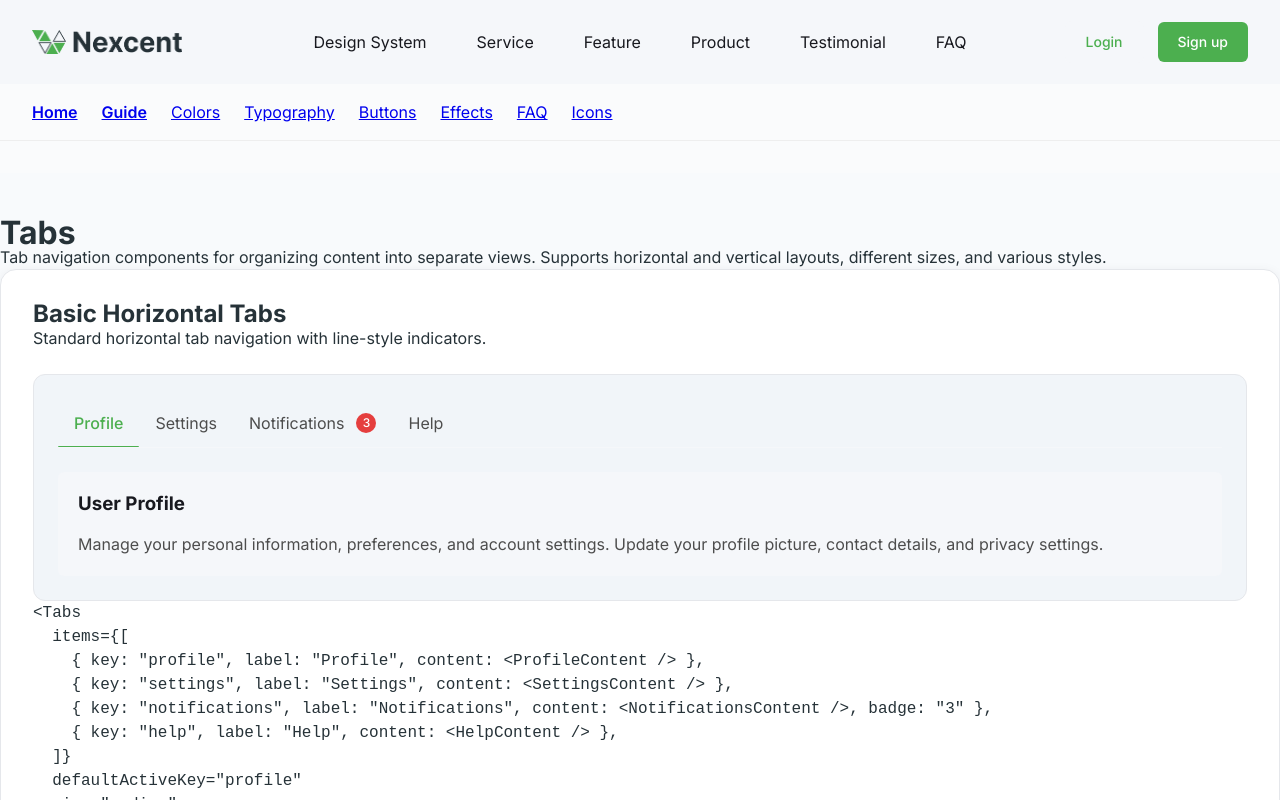
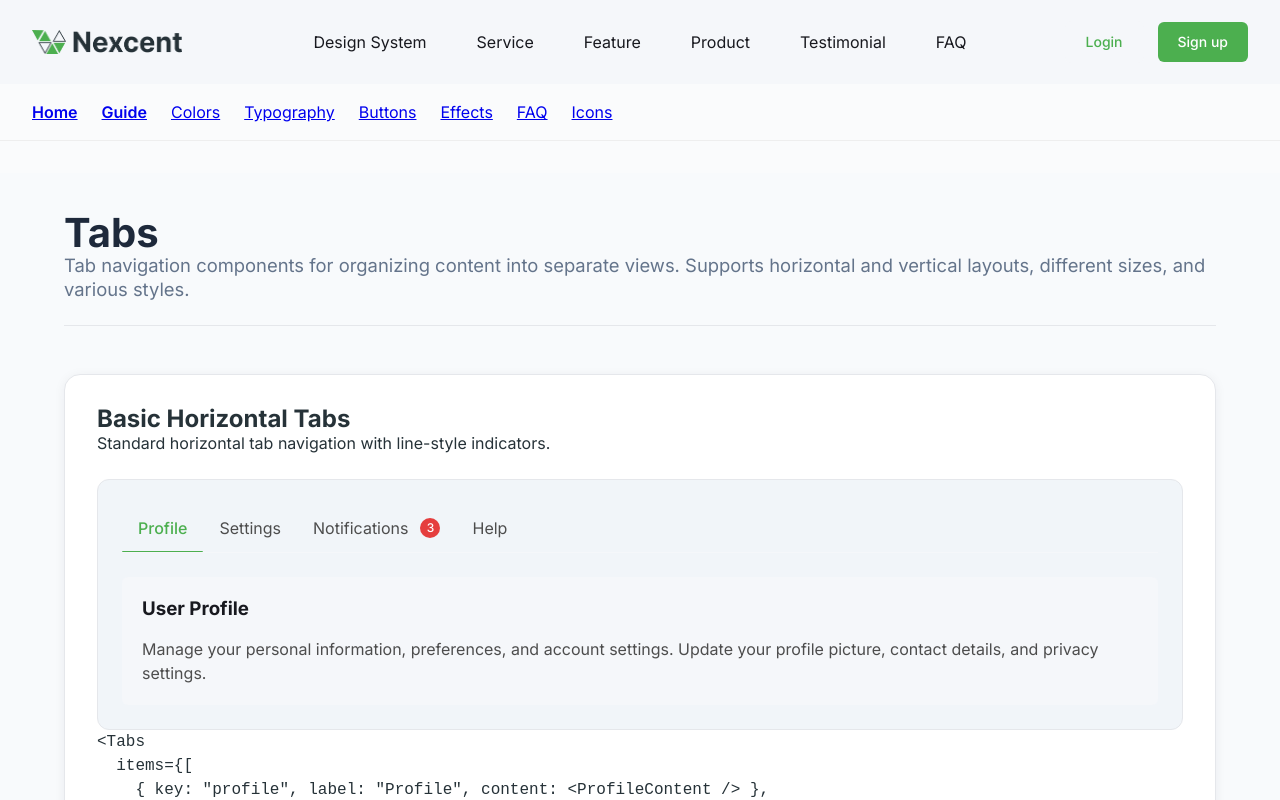
Before and after one commit to DejanStDM/minimal-landing-page-builder-io, a Next.js app: page /design-system/tabs in a window 1280 px wide. Shown: the top 800 px of the page. Built offline with nearby package versions, Linux system fonts and the light colour scheme.

Commit message:
Update tabs page header structure to match FAQ page
cgen-69bc627b380541a0b74e5b0d6d5a5d92

```diff
--- a/app/design-system/tabs/page.tsx
+++ b/app/design-system/tabs/page.tsx
@@ -136,16 +136,15 @@ export default function TabsPage() {
 
   return (
     <div className="design-system-page">
-      <div className="design-system-page__header">
-        <h1 className="design-system-page__title">Tabs</h1>
-        <p className="design-system-page__description">
-          Tab navigation components for organizing content into separate views.
-          Supports horizontal and vertical layouts, different sizes, and various
-          styles.
-        </p>
-      </div>
-
-      <div className="design-system-page__content">
+      <div className="design-system-container">
+        <header className="design-system-header">
+          <h1 className="design-system-title">Tabs</h1>
+          <p className="design-system-description">
+            Tab navigation components for organizing content into separate
+            views. Supports horizontal and vertical layouts, different sizes,
+            and various styles.
+          </p>
+        </header>
         {/* Basic Horizontal Tabs */}
         <section className="design-system-section">
           <h2 className="design-system-section__title">
```
